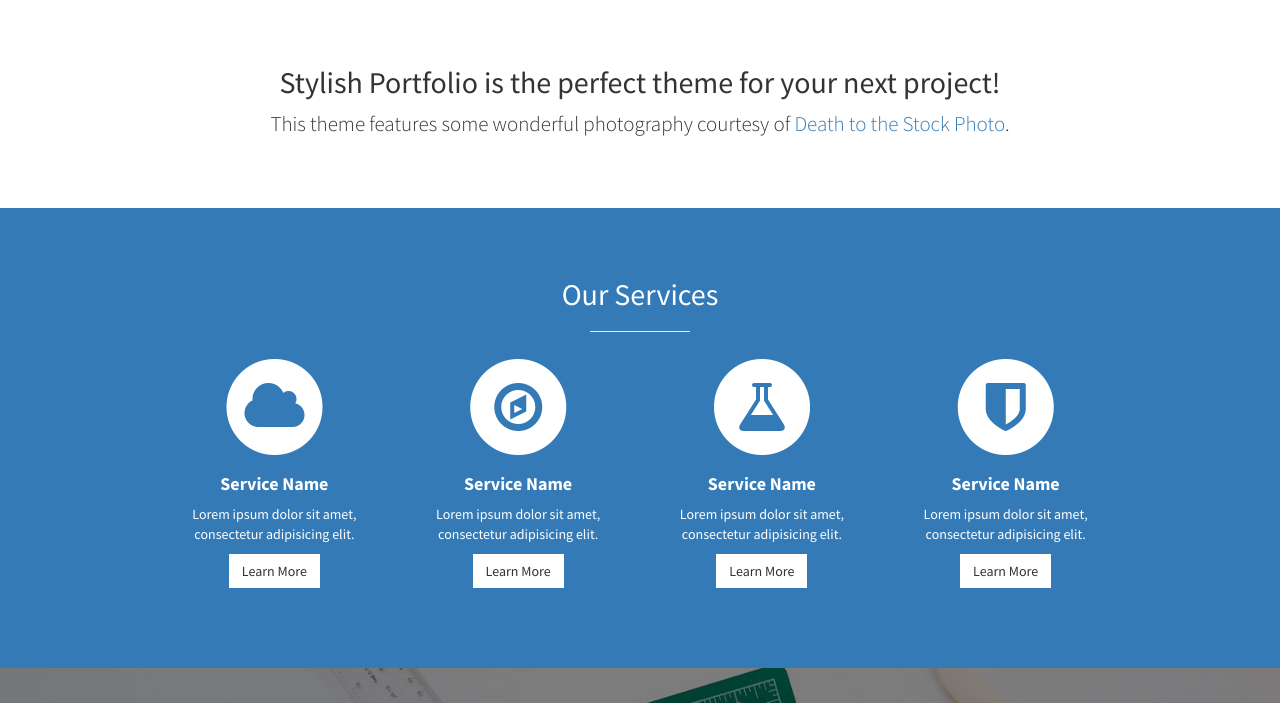
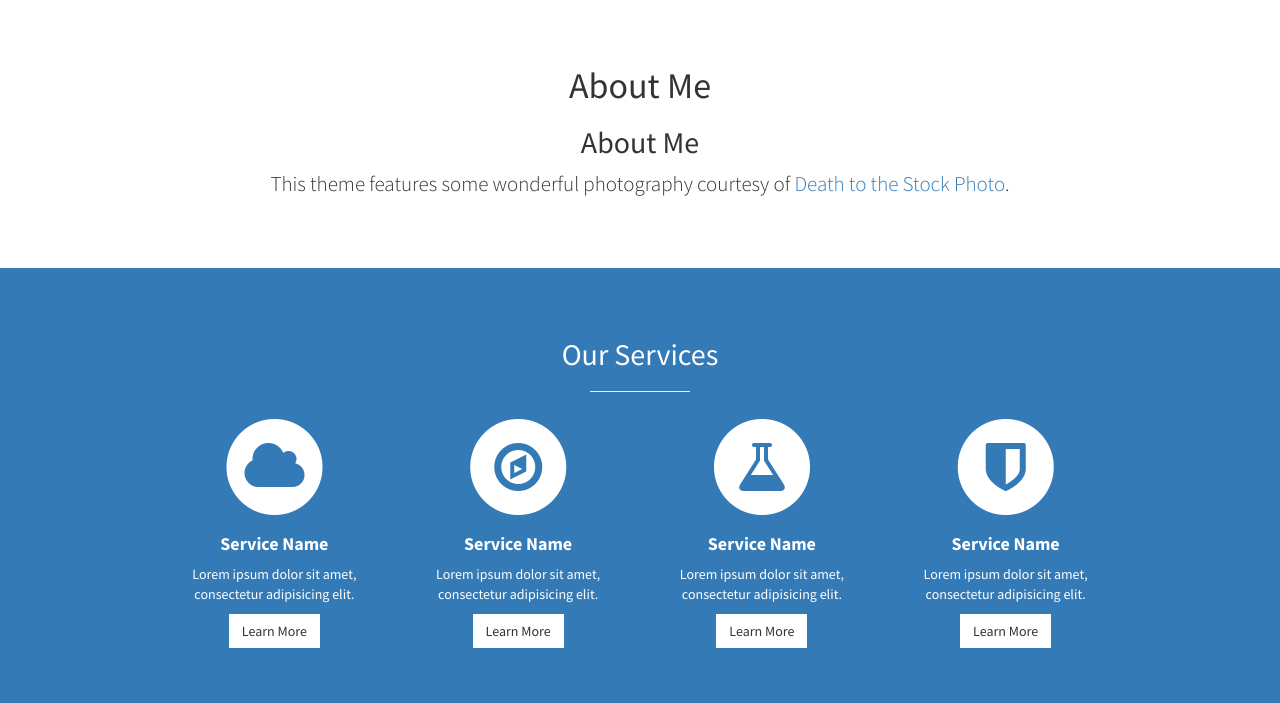
Before and after one commit to 1grossora/1grossora.github.io, a Jekyll site: the page built from index.html, in a window 1280 px wide and 900 px high, scrolled down 707 px, cut to the strip 197-900 px from the top of the window. Built offline with Jekyll 4.4.1, drawn with Linux system fonts in a browser that asks for light colours.

Commit message:
about me section

```diff
--- a/_includes/about.html
+++ b/_includes/about.html
@@ -2,7 +2,8 @@
   <div class="container">
     <div class="row">
       <div class="col-lg-12 text-center">
-        <h2>Stylish Portfolio is the perfect theme for your next project!</h2>
+        <h1>About Me</h1>
+        <h2>About Me</h2>
         <p class="lead">This theme features some wonderful photography courtesy of <a target="_blank" href="http://join.deathtothestockphoto.com/">Death to the Stock Photo</a>.</p>
       </div>
     </div>
```
